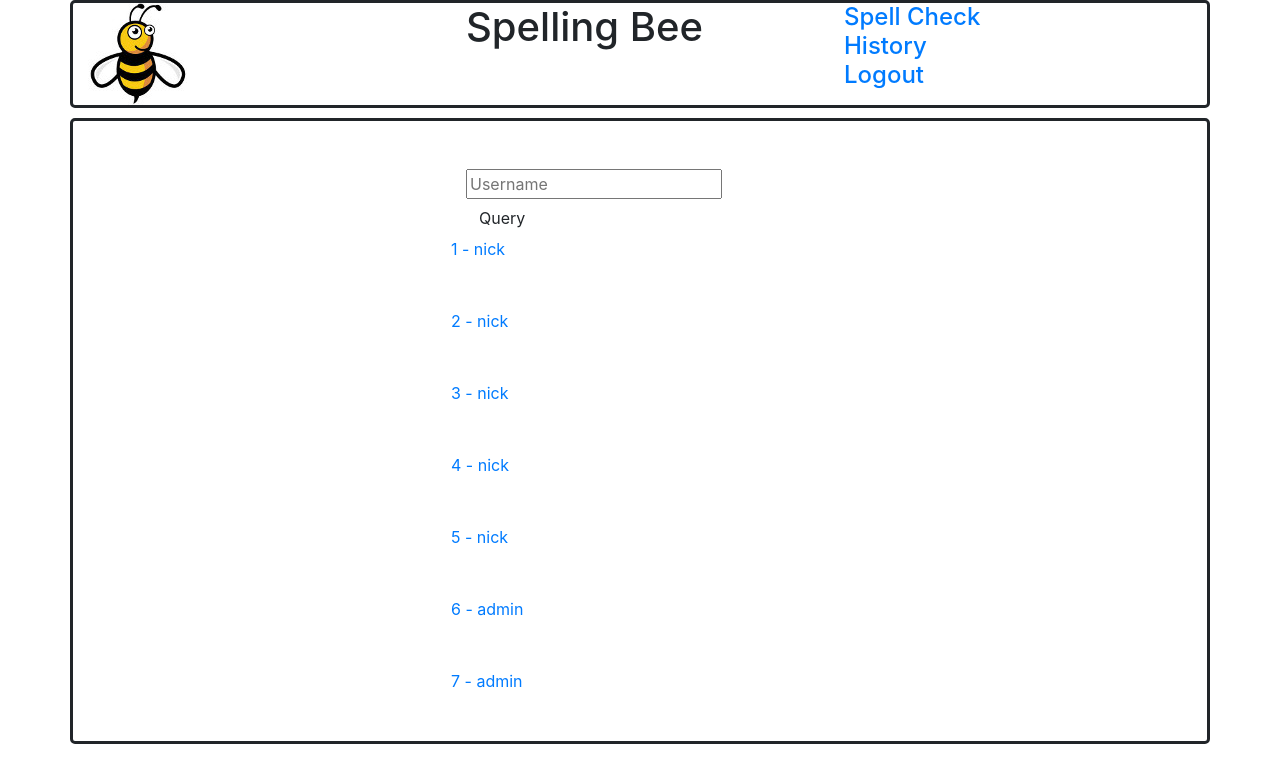
After one commit to rennergade/app-sec-3, a Flask app: page /admin/history in a window 1280 px wide. The commit adds this page. Shown: the top 783 px of the page. Run offline with Flask 2, Linux system fonts and the light colour scheme; a user stored in the database is signed in; data comes from the database, SQL or seed files in the repository; both versions use the stored data as it was after the commit; parts of the project's set-up code (start-up, migrations or seed data) failed here and were passed over; some libraries are stand-ins or nearby versions.

Commit message:
full functionality

```diff
--- a/app.py
+++ b/app.py
@@ -4,23 +4,18 @@ import hashlib
 import bleach
 import os
 from flask_wtf.csrf import CSRFProtect
-
-from sqlalchemy import create_engine
-from sqlalchemy.orm import sessionmaker, scoped_session
-from dbsetup import Base, User, Log, Spell
+from flask_sqlalchemy import SQLAlchemy
+from dbsetup import User, Log, Spell
 
 
 def create_app(config=None):
     app = Flask(__name__)
     app.debug = True
-
+    app.config['SQLALCHEMY_DATABASE_URI'] = 'sqlite:///spell.db'
+    app.config['SQLALCHEMY_TRACK_MODIFICATIONS'] = True
     app.secret_key = os.urandom(16)
 
-    engine = create_engine('sqlite:///spell.db')
-    Base.metadata.bind = engine
-
-    DBSession = scoped_session(sessionmaker(bind=engine))
-    sqlsession = DBSession()
+    db = SQLAlchemy(app)
 
     # using flask_wtf for csrf protection
     csrf = CSRFProtect(app)
@@ -28,6 +23,7 @@ def create_app(config=None):
     DICTFILE = "wordlist.txt"
 
 
+    # app functions
 
     # hashing our passwords!
     def hashit(key):
@@ -39,10 +35,9 @@ def create_app(config=None):
     def checkit(hash2compare, key):
         return hash2compare == hashit(key)
 
-
     def validate_login(username, password, auth):
 
-        user = sqlsession.query(User).filter_by(username=username).first()
+        user = db.session.query(User).filter_by(username=username).first()
 
         # check if user exists
         if not user: return 1
@@ -58,20 +53,20 @@ def create_app(config=None):
     def register_login(username, password, auth):
 
         #check for user in db,
-        user = sqlsession.query(User).filter_by(username=username).first()
+        user = db.session.query(User).filter_by(username=username).first()
         if user:
             return 1
 
 
         # create new user with hashed passwords and auth
         newuser = User(username=username, password=hashit(password), twofa=hashit(auth))
-        sqlsession.add(newuser)
-        sqlsession.commit()
+        db.session.add(newuser)
+        db.session.commit()
 
         return 0
 
     def db_login(username, logtype):
-        user = sqlsession.query(User).filter_by(username=username).first()
+        user = db.session.query(User).filter_by(username=username).first()
 
         if not user:
             print("User not found")
@@ -79,14 +74,14 @@ def create_app(config=None):
 
         newlog = Log(username=user.username, logtype=logtype, user_id=user.id)
 
-        sqlsession.add(newlog)
-        sqlsession.commit()
+        db.session.add(newlog)
+        db.session.commit()
 
         return 0
 
     def db_spell(username, textout, misspelled):
         print(username)
-        user = sqlsession.query(User).filter_by(username=username).first()
+        user = db.session.query(User).filter_by(username=username).first()
 
         if not user:
             print("User not found")
@@ -94,20 +89,40 @@ def create_app(config=None):
 
         newspell = Spell(username=user.username, subtext=textout, restext=misspelled, user_id=user.id)
 
-        sqlsession.add(newspell)
-        sqlsession.commit()
+        db.session.add(newspell)
+        db.session.commit()
 
         return 0
 
+    # create and add admin
+    def create_admin():
+        username = "admin"
+        password = "Administrator@1"
+        auth = "12345678901"
+
+        user = db.session.query(User).filter_by(username=username).first()
+
+        # check if admin exists
+        if user: return 1
+
+        newuser = User(username=username, password=hashit(password), twofa=hashit(auth))
+        db.session.add(newuser)
+        db.session.commit()
+
+    create_admin()
 
 
+    # app routes
 
     @app.route("/")
     def home():
         print("home")
         loggedin = False
-        if 'username' in session: loggedin = True
-        return render_template('home.html', loggedin=loggedin)
+        username = ""
+        if 'username' in session:
+            loggedin = True
+            username = session['username']
+        return render_template('home.html', loggedin=loggedin, username=username)
 
     @app.route("/register", methods=['POST', 'GET'])
     def register():
@@ -117,7 +132,7 @@ def create_app(config=None):
         if request.method == 'POST':
             bleached_uname = bleach.clean(request.form['username'])
             bleached_pass = bleach.clean(request.form['password'])
-            bleached_auth = bleach.clean(request.form['username'])
+            bleached_auth = bleach.clean(request.form['auth'])
 
             status = register_login(bleached_uname, bleached_pass, bleached_auth)
             if status == 0:
@@ -135,18 +150,20 @@ def create_app(config=None):
     def login():
         result = None
         loggedin = False
+        username = ""
         if 'username' in session: loggedin = True
 
         if request.method == 'POST':
             # bleach all input fileds to mediate XSS
             bleached_uname = bleach.clean(request.form['username'])
             bleached_pass = bleach.clean(request.form['password'])
-            bleached_auth = bleach.clean(request.form['username'])
+            bleached_auth = bleach.clean(request.form['auth'])
 
             status = validate_login(bleached_uname, bleached_pass, bleached_auth)
             if status == 0:
                 result = 'Success'
                 session['username'] = bleached_uname
+                username = bleached_uname
                 app.logger.info('%s logged in successfully', bleached_uname)
                 db_login(bleached_uname, "in")
                 loggedin = True
@@ -158,7 +175,7 @@ def create_app(config=None):
             else:
                 result = 'System Error'
 
-        return render_template('login.html', id=result, loggedin=loggedin)
+        return render_template('login.html', id=result, loggedin=loggedin, username=username)
 
 
     @app.route("/spell_check" , methods=['POST', 'GET'])
@@ -169,6 +186,7 @@ def create_app(config=None):
             loggedin = True
             textout = None
             misspelled = None
+            username = session['username']
 
             if request.method == 'POST':
                 textout = bleach.clean(request.form['inputtext'])
@@ -184,18 +202,55 @@ def create_app(config=None):
                 progout = subprocess.Popen(["./a.out", textfile, DICTFILE], stdout=subprocess.PIPE, stderr=subprocess.PIPE)
                 misspelled = progout.stdout.read().decode().strip().split('\n')
 
-                db_spell(session['username'], textout, str(misspelled))
+                db_spell(username, textout, str(misspelled))
 
                 f.close()
                 os.remove(textfile)
 
-                return render_template('spell_check.html', textout=textout, misspelled=misspelled, loggedin=loggedin)
+                return render_template('spell_check.html', textout=textout, misspelled=misspelled, loggedin=loggedin, username=username)
 
 
-            return render_template('spell_check.html', loggedin=loggedin)
+            return render_template('spell_check.html', loggedin=loggedin, username=username)
 
 
         return redirect('/login')
+
+    @app.route('/<username>/history' , methods=['POST', 'GET'])
+    def query_history(username):
+        loggedin=False
+        admin=False
+        # using flask 'session' for session hijacking
+        if username == session['username']:
+            loggedin = True
+
+            if session['username'] == 'admin':
+                admin=True
+                if request.method == 'POST':
+                    # bleach all input fileds to mediate XSS
+                    bleached_query = bleach.clean(request.form['userquery'])
+                    history = db.session.query(Spell).filter_by(username=bleached_query).all()
+
+                else: history = db.session.query(Spell).all()
+                return render_template('history.html', history=history, loggedin=loggedin, username=session['username'], admin=admin)
+
+            history = db.session.query(Spell).filter_by(username=username).all()
+
+            return render_template('history.html', history=history, loggedin=loggedin, username=session['username'], admin=admin)
+
+    @app.route('/<username>/history/<int:id>')
+    def query(username, id):
+        loggedin=False
+        # using flask 'session' for session hijacking
+        if session['username'] == username or session['username'] == 'admin':
+            loggedin = True
+
+            query = db.session.query(Spell).filter_by(username=username, id=id).first()
+
+            return render_template('query.html', query=query, loggedin=loggedin, username=session['username'])
+
+
+
+
 
 
     @app.route('/logout')
--- a/templates/base.html
+++ b/templates/base.html
@@ -30,6 +30,7 @@
 
                             {% if loggedin %}
                             <a href="/spell_check">Spell Check</a><br>
+                            <a href={{ url_for('query_history', username=username) }}>History</a><br>
                             <a href="/logout">Logout</a><br>
 
                             {% endif %}
--- /dev/null
+++ b/templates/history.html
@@ -0,0 +1,47 @@
+{% extends "base.html" %}
+{% block title %}Spelling Bee! - Register{% endblock %}
+{% block content %}
+
+<div class="container" style="background-color: d6d6d6; border-style: solid; border-radius: 5px;">
+    <div class="row">
+        <br><br>
+    </div>
+
+  <div class="row">
+    <div class="col-md-4">
+    </div>
+    <div class="col-md-4">
+
+        {% if admin %}
+
+        <form action="" method="post">
+            <input type="hidden" name="csrf_token" value="{{ csrf_token() }}"/>
+            <input id="userquery" type="text" placeholder="Username" name="userquery" value="{{ request.form.userquery }}">
+            <br>
+            <input class="btn btn-default" type="submit" value="Query">
+        </form>
+        {% endif %}
+
+
+        {% for q in history %}
+        <div class = 'row' id="query{{q.id}} ">
+            <a href={{ url_for('query', username=q.username, id=q.id) }}>  {{q.id}}    -    {{q.username}}</a>
+        </div>
+        <br><br>
+        {% endfor %}
+
+
+
+
+    </div>
+
+
+    <div class="col-md-4">
+    </div>
+
+  </div>
+
+</div>
+
+
+{% endblock %}
```
Also changed, not shown: dbsetup.py (+29 -33 lines), templates/query.html (added, +35 -0 lines), spell.db.
